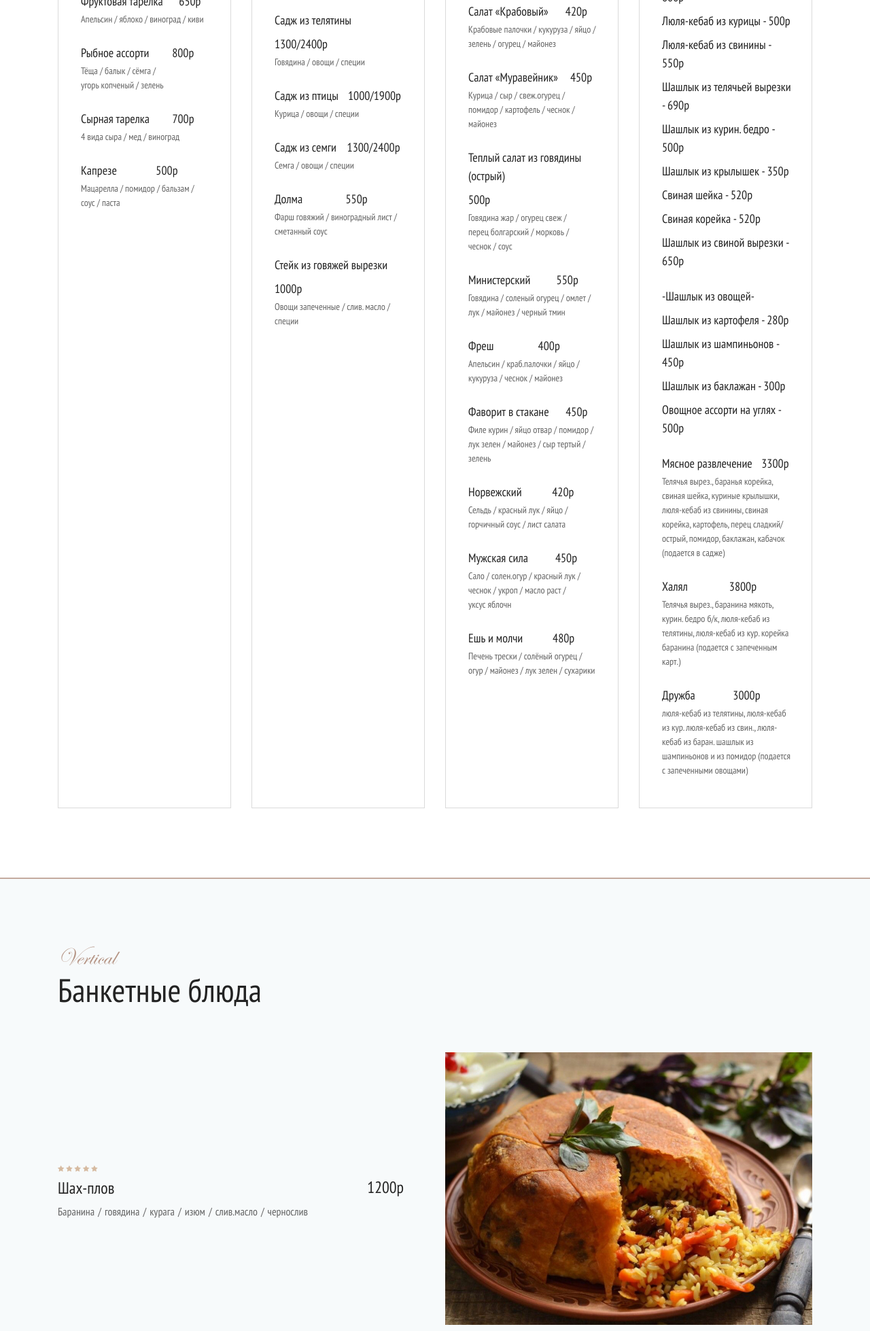
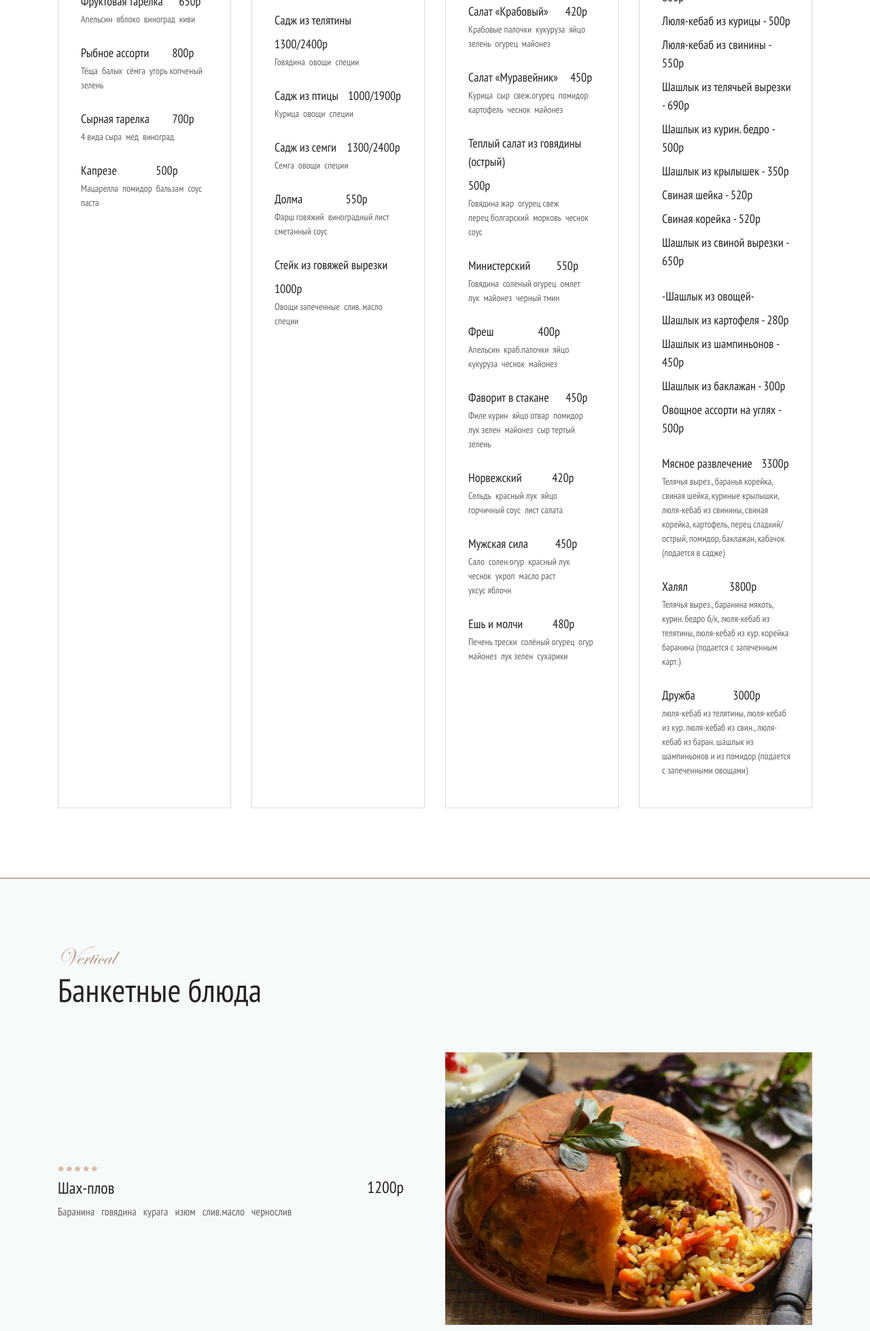
Before and after one commit to timguliev9696-lgtm/Restaurant, a plain HTML site: page menu.html in a window 1280 px wide. Shown: the part 1667-3625 px from the top of the page at 68% size. Drawn offline with Linux system fonts and the light colour scheme; a script that the page names is missing.

Commit message:
Update menu.css
Удалено "/" из content

```diff
--- a/styles/menu.css
+++ b/styles/menu.css
@@ -686,7 +686,7 @@ section
 .dish_contents ul li:not(:last-child)::after
 {
 	display: inline-block;
-	content: '/';
+	content: '';
 	margin-left: 3px;
 	margin-right: 3px;
 	font-size: 14px;
@@ -794,7 +794,7 @@ section
 .sig_content_list ul li:not(:last-child)::after
 {
 	display: inline-block;
-	content: '/';
+	content: '';
 	font-size: 16px;
 	color: #636363;
 	margin-left: 5px;
```
